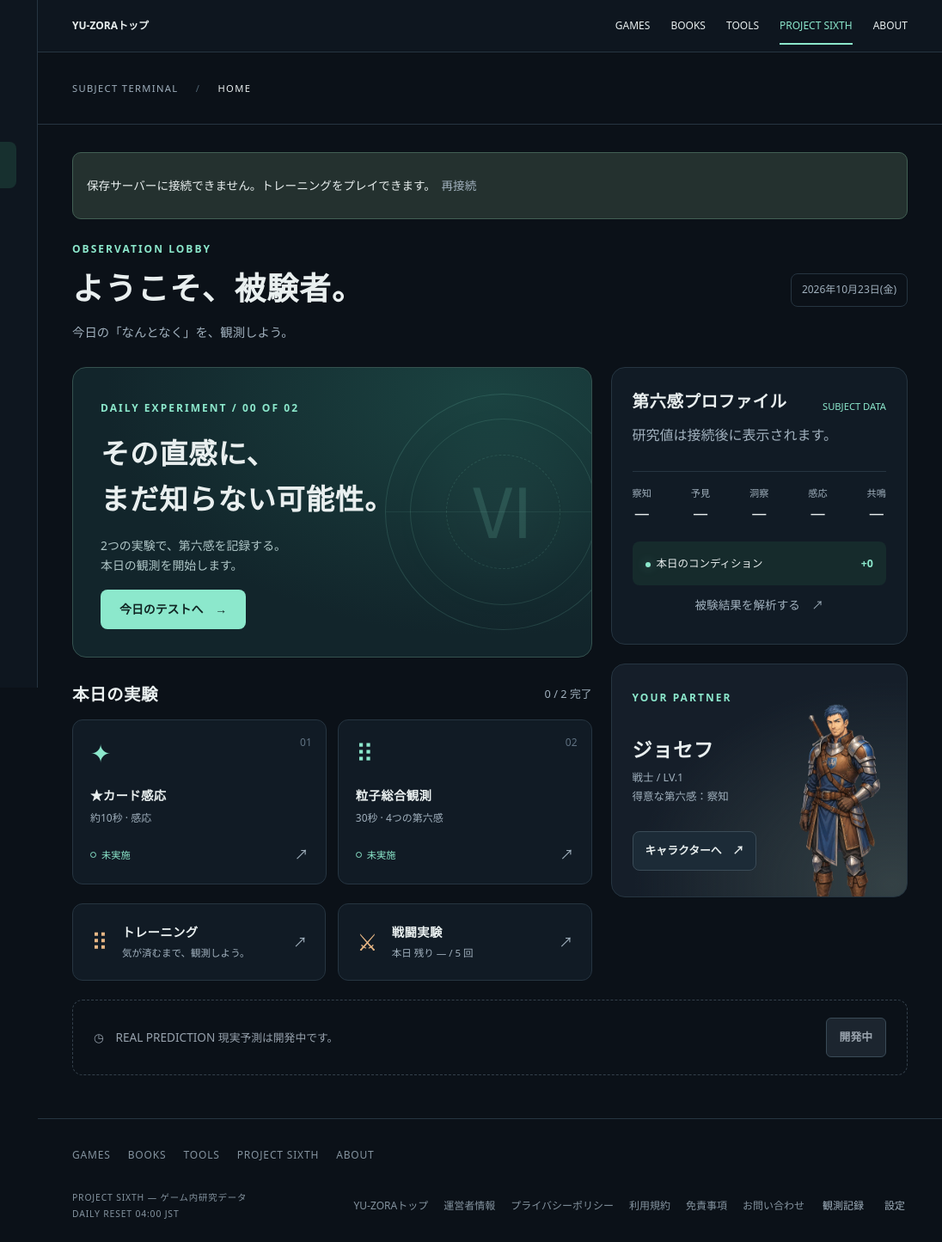
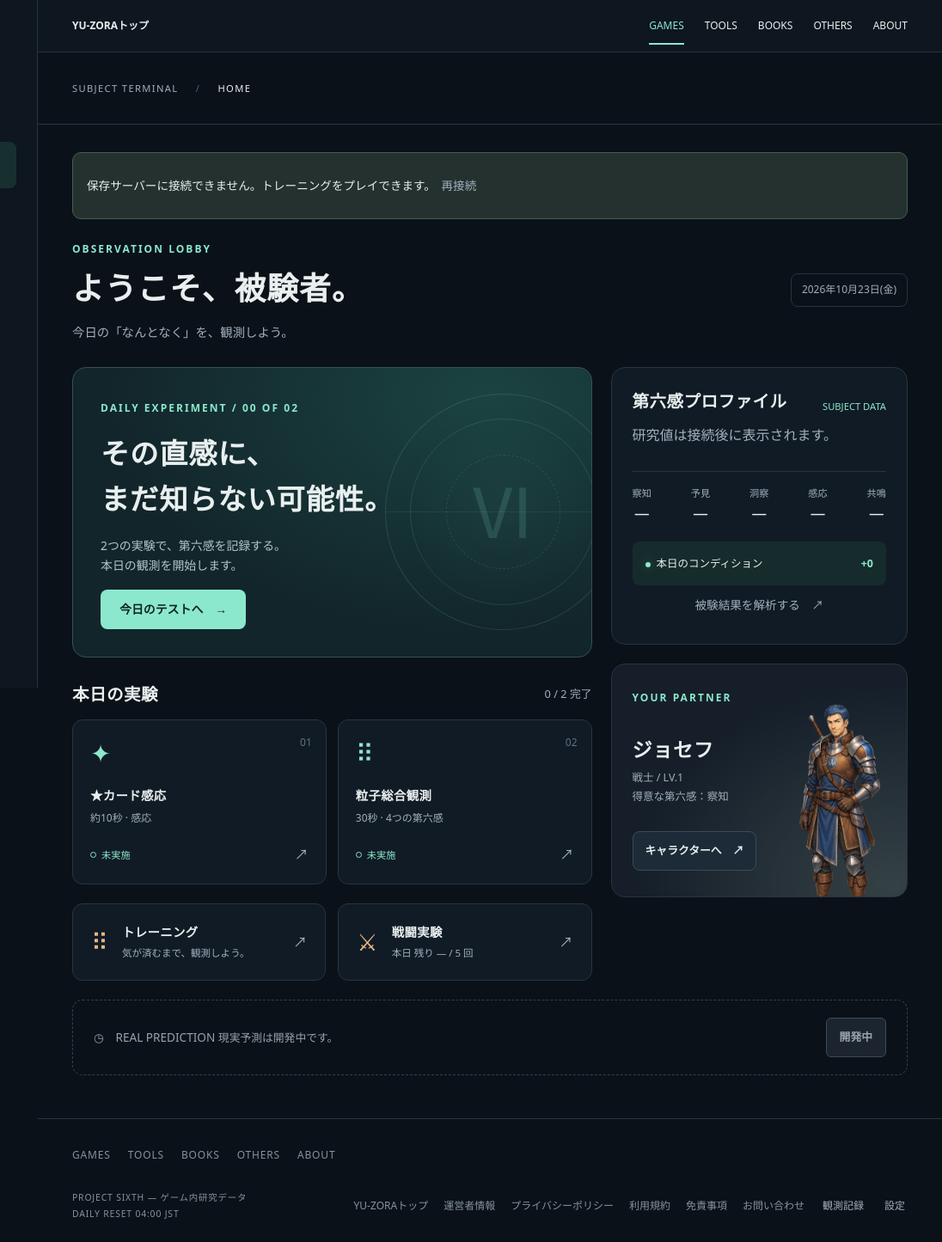
Before and after one commit to Yuzora-Yu/PROJECT_SIXTH, a website with bundled scripts: page index.html in a window 1280 px wide. Shown: the full height of the page at 86% size, 184-1280 px from the left. Built offline with nearby package versions, Linux system fonts and the light colour scheme; files whose address does not match are found by name.

Commit message:
Align shared portal navigation and classify Project Sixth under games

```diff
--- a/index.html
+++ b/index.html
@@ -57,10 +57,10 @@
         <header class="portal-header">
           <nav class="portal-navigation" aria-label="YU-ZORAサイトナビゲーション">
             <a href="https://yu-zora.com/">YU-ZORAトップ</a>
-            <a href="https://yu-zora.com/games/">GAMES</a>
+            <a href="https://yu-zora.com/games/" aria-current="location">GAMES</a>
+            <a href="https://yu-zora.com/tools/">TOOLS</a>
             <a href="https://yu-zora.com/bookshelf/">BOOKS</a>
-            <a href="https://yu-zora.com/tools/">TOOLS</a>
-            <a href="https://yu-zora.com/project_sixth/" aria-current="location">PROJECT SIXTH</a>
+            <a href="https://yu-zora.com/others/">OTHERS</a>
             <a href="https://yu-zora.com/about/">ABOUT</a>
           </nav>
         </header>
@@ -83,10 +83,10 @@
         </main>
         <footer class="footer">
           <nav class="footer-site-nav" aria-label="YU-ZORAサイトナビゲーション">
-            <a href="https://yu-zora.com/games/">GAMES</a>
+            <a href="https://yu-zora.com/games/" aria-current="location">GAMES</a>
+            <a href="https://yu-zora.com/tools/">TOOLS</a>
             <a href="https://yu-zora.com/bookshelf/">BOOKS</a>
-            <a href="https://yu-zora.com/tools/">TOOLS</a>
-            <a href="https://yu-zora.com/project_sixth/" aria-current="location">PROJECT SIXTH</a>
+            <a href="https://yu-zora.com/others/">OTHERS</a>
             <a href="https://yu-zora.com/about/">ABOUT</a>
           </nav>
           <div class="footer-meta">
```
Also changed, not shown: tests/portal-navigation.test.mjs (added, +22 -0 lines).
